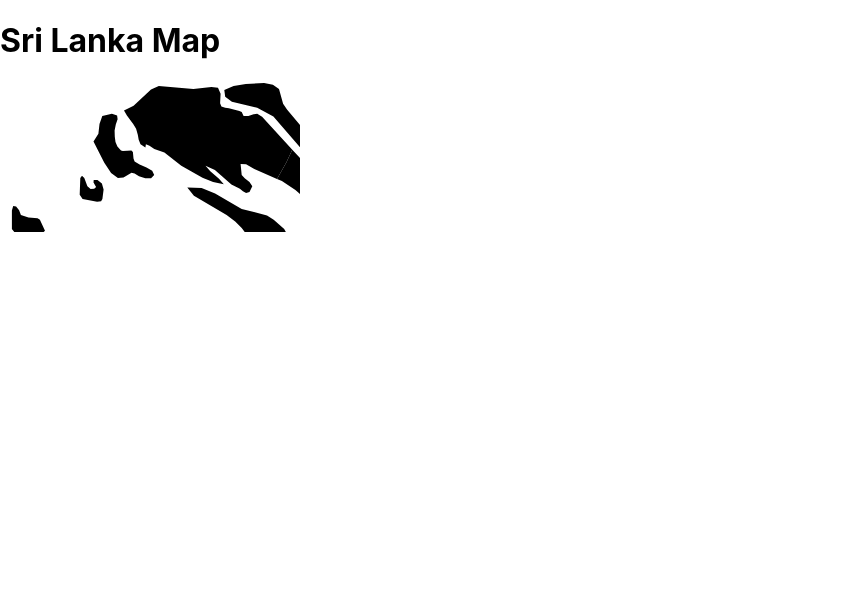
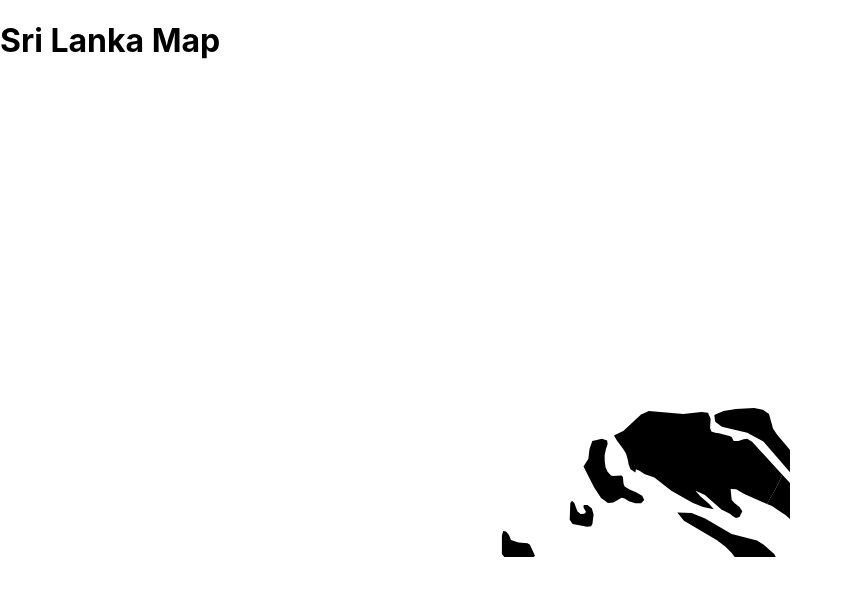
Before and after one commit to thamali-senevirathna/the-map, a React (Create React App) app: page / in a window 1280 px wide. Shown: the top 596 px of the page, without its empty margins (0-852 px from the left). Built offline with nearby package versions, Linux system fonts and the light colour scheme.

Commit message:
added css into the sri lanka map

```diff
--- a/src/index.js
+++ b/src/index.js
@@ -2,7 +2,6 @@ import React from 'react';
 import ReactDOM from 'react-dom/client';
 import './index.css';
 import App from './App';
-import reportWebVitals from './reportWebVitals';
 
 const root = ReactDOM.createRoot(document.getElementById('root'));
 root.render(
@@ -10,8 +9,3 @@ root.render(
     <App />
   </React.StrictMode>
 );
-
-// If you want to start measuring performance in your app, pass a function
-// to log results (for example: reportWebVitals(console.log))
-// or send to an analytics endpoint. Learn more: https://bit.ly/CRA-vitals
-reportWebVitals();
--- a/src/srilanka.css
+++ b/src/srilanka.css
@@ -0,0 +1,6 @@
+.sri-lanka-map-container{
+    display: flex;
+    justify-content: center;
+    align-items: center;
+    height: 100vh;
+}
```
